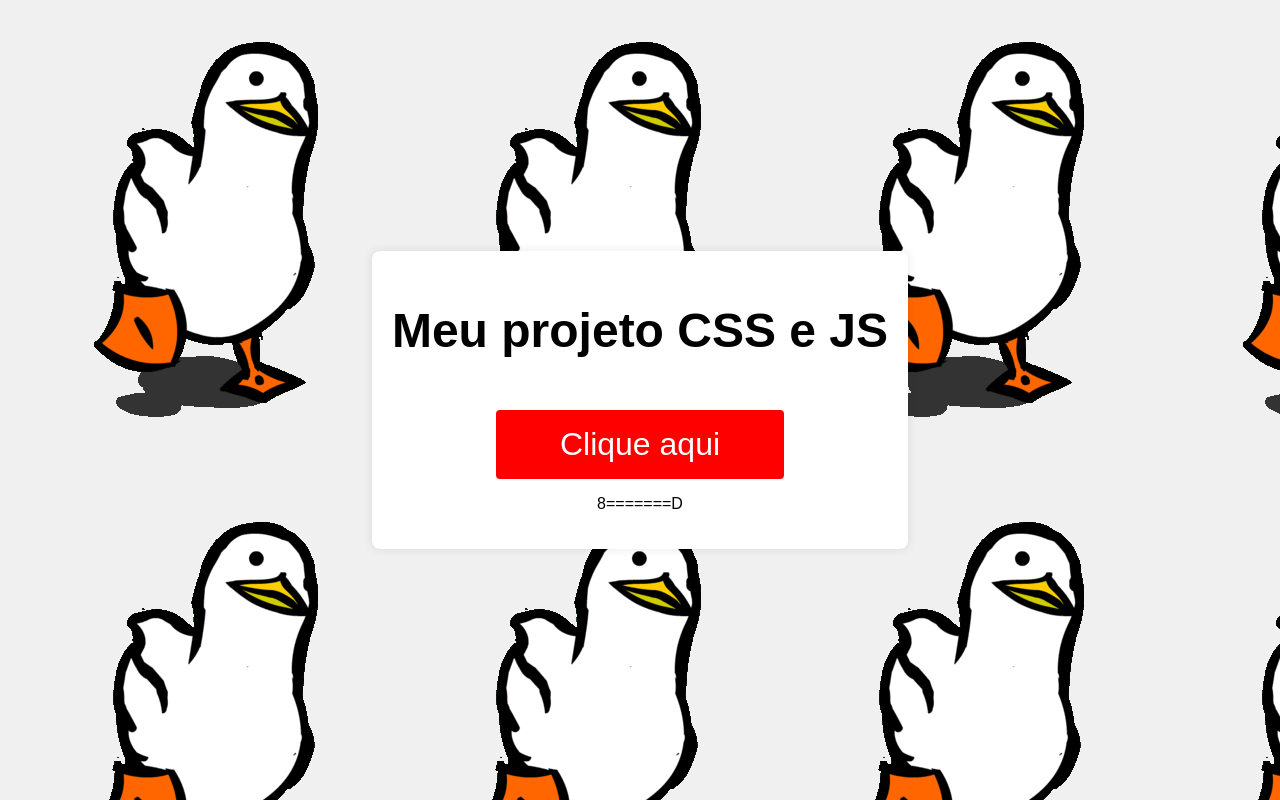
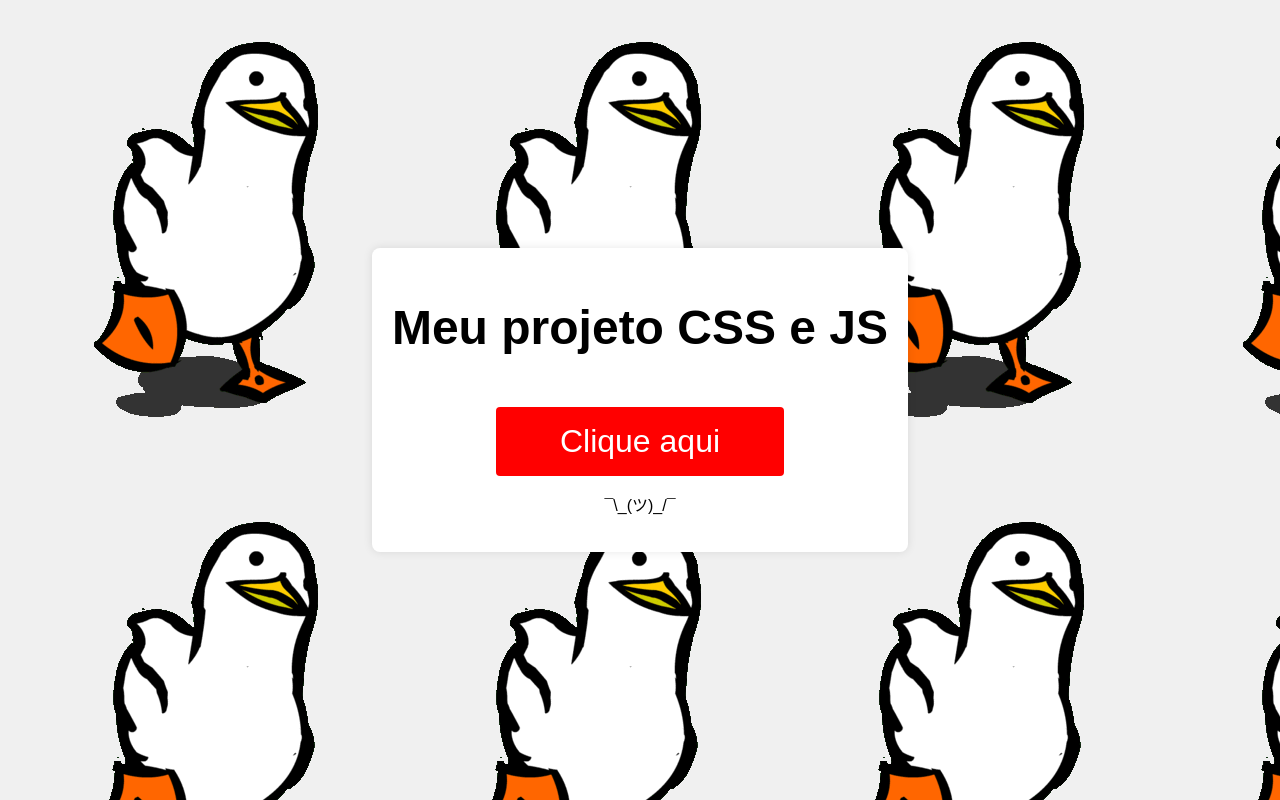
Before and after one commit to steinbachvitor/projeto-css-js-2, a plain HTML site: page index.html in a window 1280 px wide. Both pictures are taken after a click on the button "Clique aqui". Drawn offline with Linux system fonts and the light colour scheme.

Commit message:
corrigindo mensagem

```diff
--- a/index.html
+++ b/index.html
@@ -11,7 +11,7 @@
     <div class="container">
         <h1>Meu projeto CSS e JS</h1>
         <button id="messageButton">Clique aqui</button>
-        <p class="hidden" id="message">8=======D</p>
+        <p class="hidden" id="message">¯\_(ツ)_/¯</p>
     </div>
     <script src="script.js"></script>
 </body>
```
